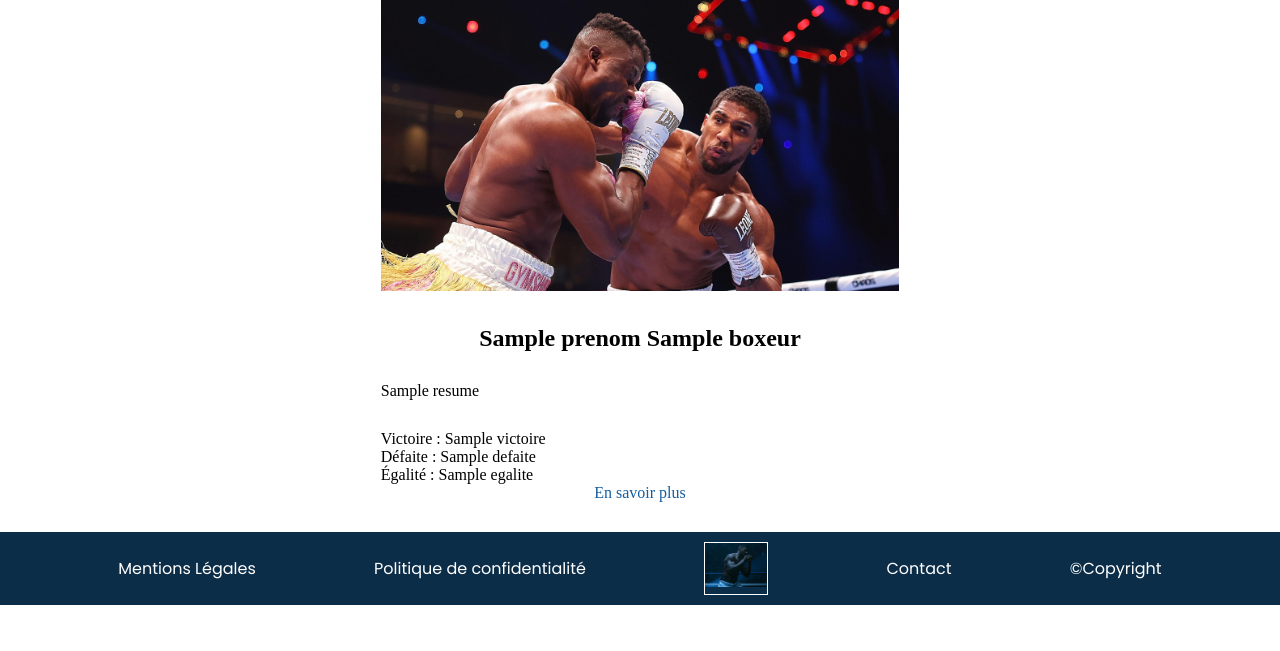
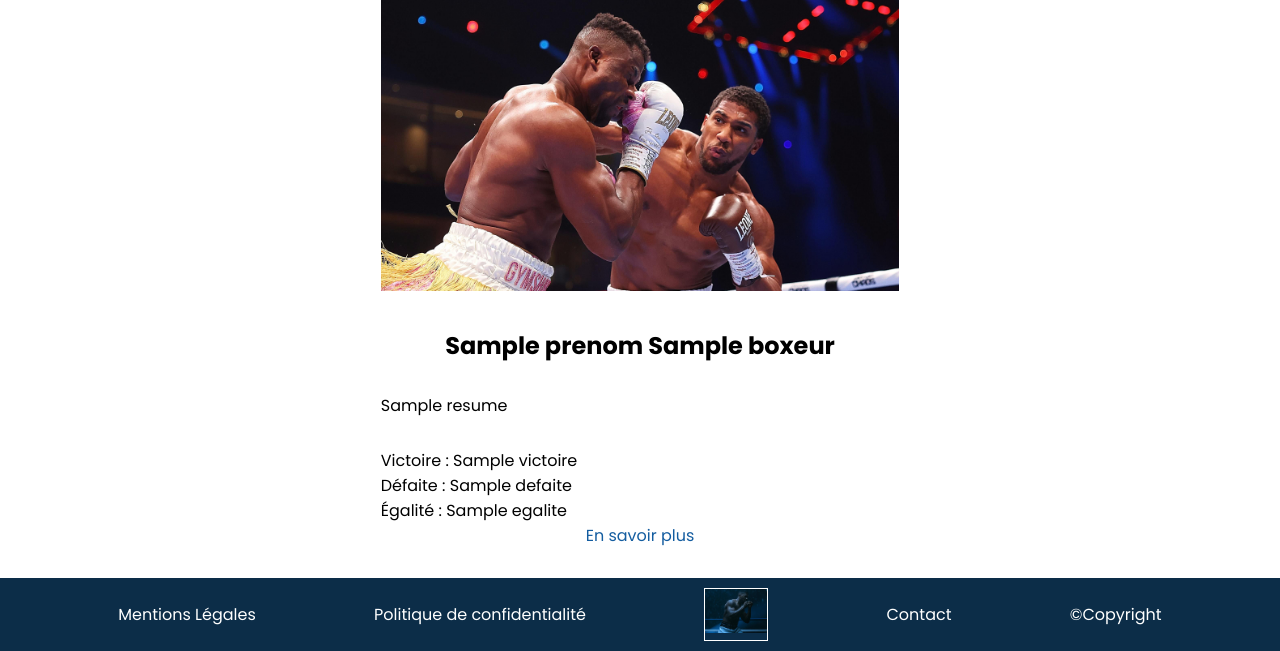
Before and after one commit to RaphaelPortailler/BoxeV1, a Symfony app: template templates/guest/anglaise/anglaise.html.twig in a window 1280 px wide. Shown: the part 726-1377 px from the top of the page. Before the commit the page ends 1331 px from the top, so only its background shows below. Run offline with Twig, Linux system fonts and the light colour scheme; the template is opened without the code that fills it: most values are stand-ins (such as "Sample title", 1, 10 or a date in 2020); some libraries are stand-ins or nearby versions.

Commit message:
ajout police Poppins partie utilisateur pour chaque article

```diff
--- a/templates/guest/anglaise/anglaise.html.twig
+++ b/templates/guest/anglaise/anglaise.html.twig
@@ -16,7 +16,7 @@
                 {% for boxeur in boxeurs %}
                     {# {% for pratique in boxeur.pratiques %} #}
                     {# ------------- First Article ------------- #}
-                    <article class="w45">
+                    <article class="w45 font">
 
                         {# ------------- IMG Articles ------------- #}
                         <div>
--- a/templates/guest/kickboxing/kickboxing.html.twig
+++ b/templates/guest/kickboxing/kickboxing.html.twig
@@ -16,7 +16,7 @@
                 {% for boxeur in boxeurs %}
                     {# {% for pratique in boxeur.pratiques %} #}
                     {# ------------- First Article ------------- #}
-                    <article class="w45">
+                    <article class="w45 font">
 
                         {# ------------- IMG Articles ------------- #}
                         <div>
--- a/templates/guest/thailandaise/thailandaise.html.twig
+++ b/templates/guest/thailandaise/thailandaise.html.twig
@@ -16,7 +16,7 @@
                 {% for boxeur in boxeurs %}
                     {# {% for pratique in boxeur.pratiques %} #}
                     {# ------------- First Article ------------- #}
-                    <article class="w45">
+                    <article class="w45 font">
 
                         {# ------------- IMG Articles ------------- #}
                         <div>
```
